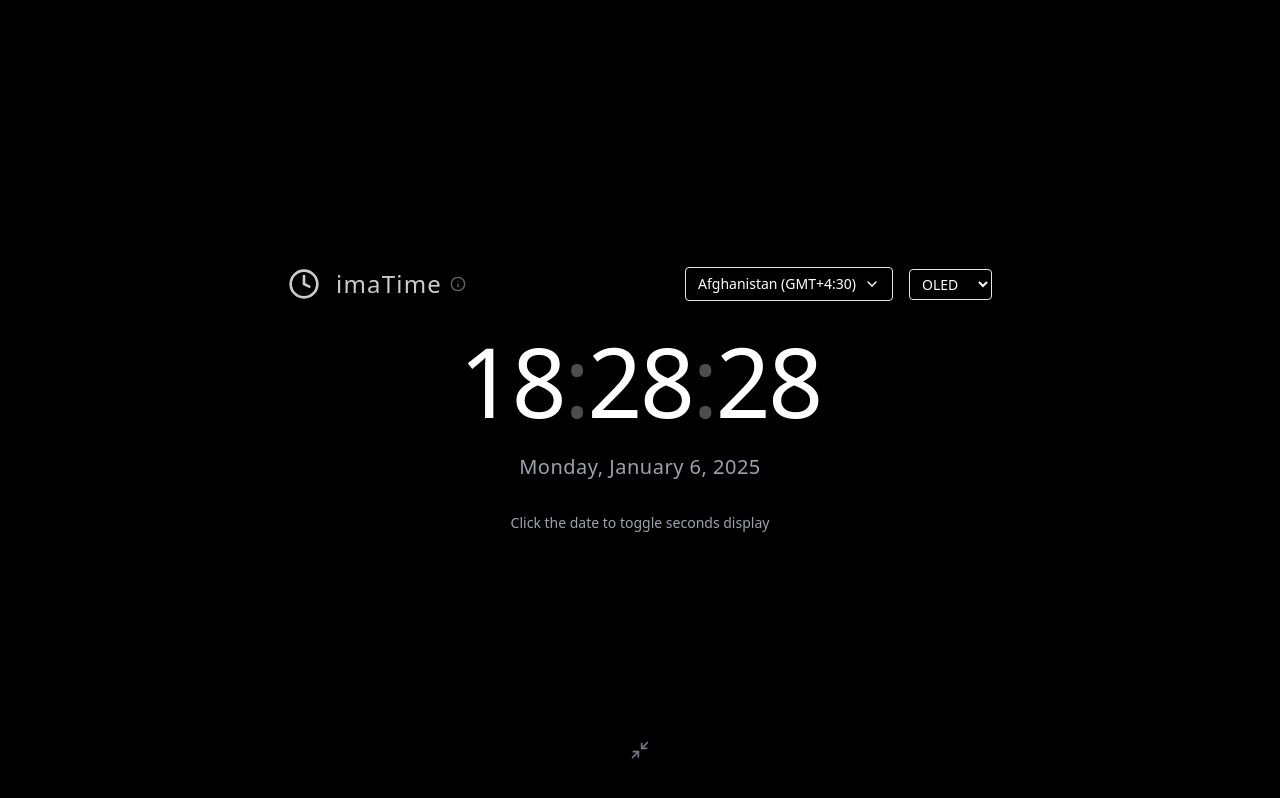
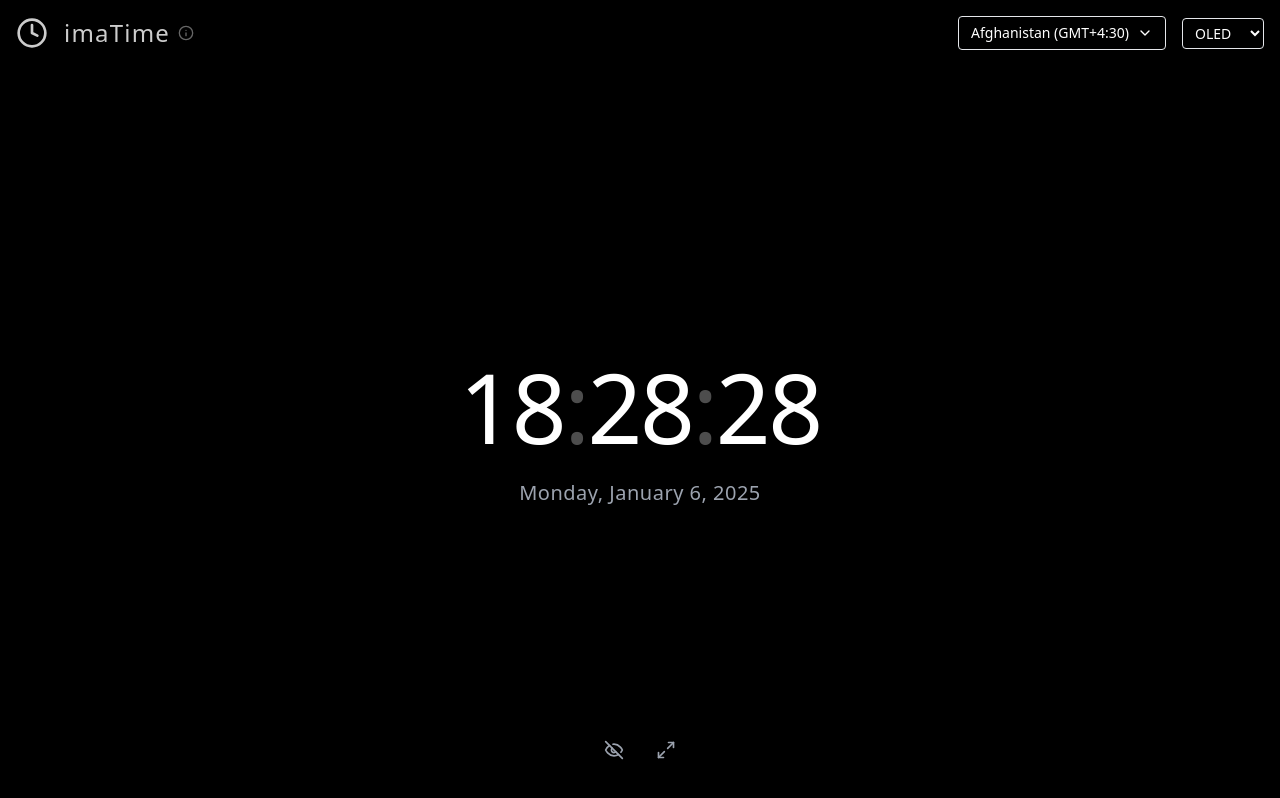
Before and after one commit to techynAR/imaTime, a React (Vite) app: page / in a window 1280 px wide. Built offline with nearby package versions, Linux system fonts and the light colour scheme.

Commit message:
Added hide UI and full screen

```diff
--- a/src/App.tsx
+++ b/src/App.tsx
@@ -1,5 +1,5 @@
 import React, { useState, useEffect } from 'react';
-import { Clock, Minimize2, Maximize2, Info } from 'lucide-react';
+import { Clock, Minimize2, Maximize2, Info, Eye, EyeOff } from 'lucide-react';
 import { themes, type ThemeKey } from './themes';
 import { TimezoneSelect } from './components/TimezoneSelect';
 
@@ -11,6 +11,7 @@ function App() {
   const [isMinimal, setIsMinimal] = useState(false);
   const [showInfo, setShowInfo] = useState(false);
   const [isFullscreen, setIsFullscreen] = useState(false);
+  const [showControls, setShowControls] = useState(true);
 
   useEffect(() => {
     const timer = setInterval(() => {
@@ -20,19 +21,33 @@ function App() {
   }, []);
 
   useEffect(() => {
-    const handleFullscreenChange = () => {
-      setIsFullscreen(!!document.fullscreenElement);
+    let timeout: number;
+    const handleMovement = () => {
+      setShowControls(true);
+      clearTimeout(timeout);
+      timeout = window.setTimeout(() => {
+        setShowControls(false);
+      }, 3000);
     };
-    document.addEventListener('fullscreenchange', handleFullscreenChange);
-    return () => document.removeEventListener('fullscreenchange', handleFullscreenChange);
+
+    document.addEventListener('mousemove', handleMovement);
+    document.addEventListener('touchstart', handleMovement);
+
+    return () => {
+      document.removeEventListener('mousemove', handleMovement);
+      document.removeEventListener('touchstart', handleMovement);
+      clearTimeout(timeout);
+    };
   }, []);
 
   const toggleFullscreen = async () => {
     try {
       if (!document.fullscreenElement) {
         await document.documentElement.requestFullscreen();
+        setIsFullscreen(true);
       } else {
         await document.exitFullscreen();
+        setIsFullscreen(false);
       }
     } catch (err) {
       console.error('Error toggling fullscreen:', err);
@@ -56,20 +71,11 @@ function App() {
   const currentTheme = themes[theme];
 
   return (
-    <div className={`min-h-screen ${currentTheme.bg} ${currentTheme.text} flex flex-col items-center justify-center transition-all duration-500 relative`}>
-      <button
-        onClick={() => {
-          setIsMinimal(!isMinimal);
-          toggleFullscreen();
-        }}
-        className={`fixed bottom-8 left-1/2 -translate-x-1/2 p-2 rounded-full ${currentTheme.secondary} hover:opacity-75 transition-all duration-300 ${isMinimal ? 'opacity-30 hover:opacity-100' : 'opacity-75'}`}
-        title={isMinimal ? "Show controls and exit fullscreen" : "Hide controls and enter fullscreen"}
-      >
-        {isMinimal ? <Maximize2 size={20} /> : <Minimize2 size={20} />}
-      </button>
-
-      <div className="w-full max-w-3xl px-4 py-8 space-y-8">
-        <div className={`flex items-center justify-between px-4 transition-opacity duration-300 ${isMinimal ? 'opacity-0 pointer-events-none' : 'opacity-100'}`}>
+    <div className={`min-h-screen ${currentTheme.bg} ${currentTheme.text} flex flex-col transition-all duration-500`}>
+      {/* Navbar */}
+      <div className={`transition-opacity duration-300 ${isMinimal ? 'opacity-0 pointer-events-none' : 'opacity-100'}`}>
+        <div className="container mx-auto px-4 py-4">
+          <div className="flex items-center justify-between">
             <div
               className="flex items-center space-x-4 opacity-80 cursor-pointer group relative"
               onClick={() => setShowInfo(!showInfo)}
@@ -103,12 +109,16 @@ function App() {
                 className={`${currentTheme.bg} ${currentTheme.text} border border-opacity-20 rounded px-2 py-1 text-sm focus:outline-none focus:ring-2 focus:ring-opacity-50`}
               >
                 {Object.keys(themes).map((t) => (
-                <option key={t} value={t}>{t.charAt(0).toUpperCase() + t.slice(1)}</option>
+                  <option key={t} value={t}>{t}</option>
                 ))}
               </select>
             </div>
           </div>
+        </div>
+      </div>
 
+      {/* Main Content */}
+      <div className="flex-1 flex items-center justify-center">
         <div className="text-center space-y-6">
           <div className="flex items-center justify-center">
             <div className="text-8xl font-light tracking-tight tabular-nums">
@@ -131,10 +141,24 @@ function App() {
             {date}
           </div>
         </div>
+      </div>
 
-        <div className={`text-center mt-12 ${currentTheme.secondary} text-sm transition-opacity duration-300 ${isMinimal ? 'opacity-0' : 'opacity-100'}`}>
-          <p>Click the date to toggle seconds display</p>
-        </div>
+      {/* Floating Controls */}
+      <div className={`fixed bottom-8 left-1/2 -translate-x-1/2 flex space-x-4 transition-opacity duration-300 ${showControls ? 'opacity-100' : 'opacity-0'}`}>
+        <button
+          onClick={() => setIsMinimal(!isMinimal)}
+          className={`p-2 rounded-full ${currentTheme.secondary} hover:opacity-75 transition-all duration-300`}
+          title={isMinimal ? "Show UI" : "Hide UI"}
+        >
+          {isMinimal ? <Eye size={20} /> : <EyeOff size={20} />}
+        </button>
+        <button
+          onClick={toggleFullscreen}
+          className={`p-2 rounded-full ${currentTheme.secondary} hover:opacity-75 transition-all duration-300`}
+          title={isFullscreen ? "Exit fullscreen" : "Enter fullscreen"}
+        >
+          {isFullscreen ? <Minimize2 size={20} /> : <Maximize2 size={20} />}
+        </button>
       </div>
     </div>
   );
```
Lines whose indentation alone changed are shown as unchanged.
